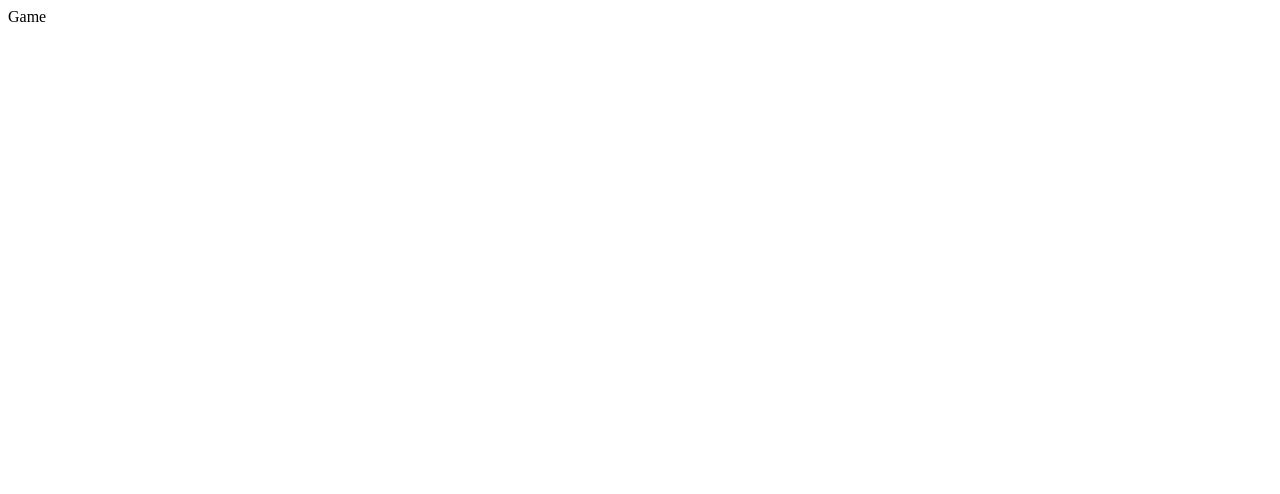
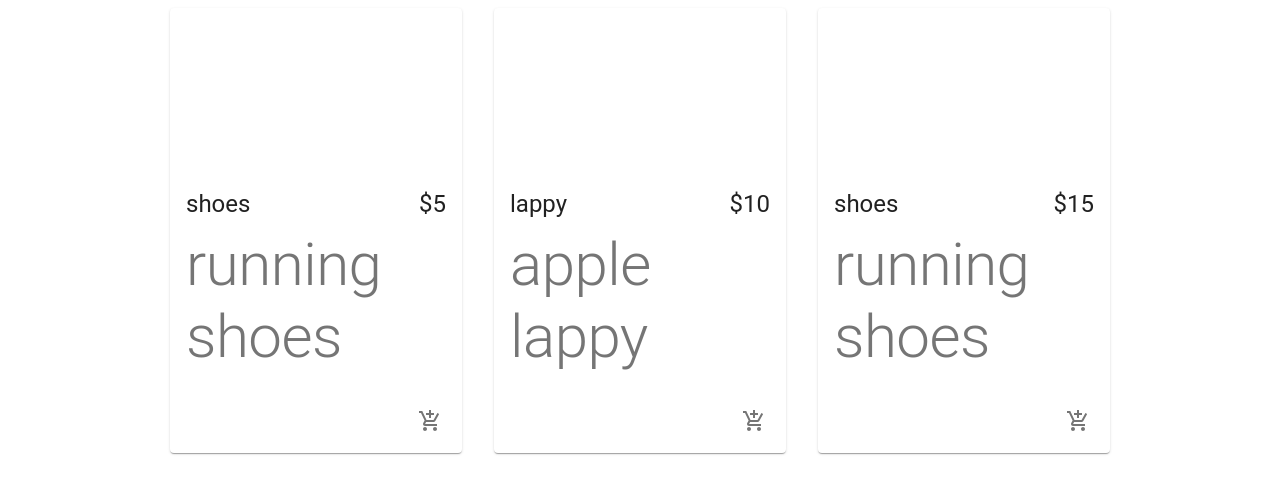
Before and after one commit to NISHITZA/GameWeb, a React (Create React App) app: page / in a window 1280 px wide. Shown: the top 494 px of the page. Built offline with nearby package versions, Linux system fonts and the light colour scheme.

Commit message:
Products component

```diff
--- a/src/App.js
+++ b/src/App.js
@@ -1,9 +1,10 @@
 import React from 'react'
+import Products from './components/Products/Products'
 
 const App = () => {
     return (
         <div>
-            Game
+            <Products />
         </div>
     )
 }
--- /dev/null
+++ b/src/components/Products/Product/Product.jsx
@@ -0,0 +1,33 @@
+import React from 'react'
+import { Card, CardMedia, CardContent, CardActions, Typography, IconButton } from '@material-ui/core'
+import { AddShoppingCart } from '@material-ui/icons'
+
+import useStyles from './styles'
+
+const Product = ({ product }) => {
+    const classes = useStyles()
+
+    return (
+        <Card className={classes.root}>
+            <CardMedia className={classes.media} image='' title={product.name} />
+            <CardContent>
+                <div className={classes.cardContent}>
+                    <Typography variant="h5" gutterBottom>
+                        {product.name}
+                    </Typography>
+                    <Typography variant="h5" gutterBottom>
+                        {product.price}
+                    </Typography>
+                </div>
+                <Typography variant="h2" color="textSecondary">{product.description}</Typography>
+            </CardContent>
+            <CardActions disableSpacing className={classes.cardActions}>
+                <IconButton aria-label="Add to cart">
+                    <AddShoppingCart />
+                </IconButton>
+            </CardActions>
+        </Card>
+    )
+}
+
+export default Product
--- /dev/null
+++ b/src/components/Products/Product/styles.js
@@ -0,0 +1,19 @@
+import { makeStyles } from '@material-ui/core/styles';
+
+export default makeStyles(() => ({
+  root: {
+    maxWidth: '100%',
+  },
+  media: {
+    height: 0,
+    paddingTop: '56.25%', // 16:9
+  },
+  cardActions: {
+    display: 'flex',
+    justifyContent: 'flex-end',
+  },
+  cardContent: {
+    display: 'flex',
+    justifyContent: 'space-between',
+  },
+}));
--- /dev/null
+++ b/src/components/Products/Products.jsx
@@ -0,0 +1,27 @@
+import React from 'react'
+import { Grid } from '@material-ui/core'
+
+import Product from './Product/Product'
+
+const products = [
+    { id:1, name: 'shoes', description: 'running shoes', price: '$5' },
+    { id:2, name: 'lappy', description: 'apple lappy', price: '$10' },
+    { id:3, name: 'shoes', description: 'running shoes', price: '$15' },
+]
+
+
+const Products = () => {
+    return(
+        <main>
+            <Grid container justify="center" spacing={4}>
+                {products.map((product)=>(
+                    <Grid item key={product.id} xs={12} sm={6} md={4} lg={3}>
+                        <Product product={product}/>
+                    </Grid>
+                ))}
+            </Grid>
+        </main>
+    )
+}
+
+export default Products
```
